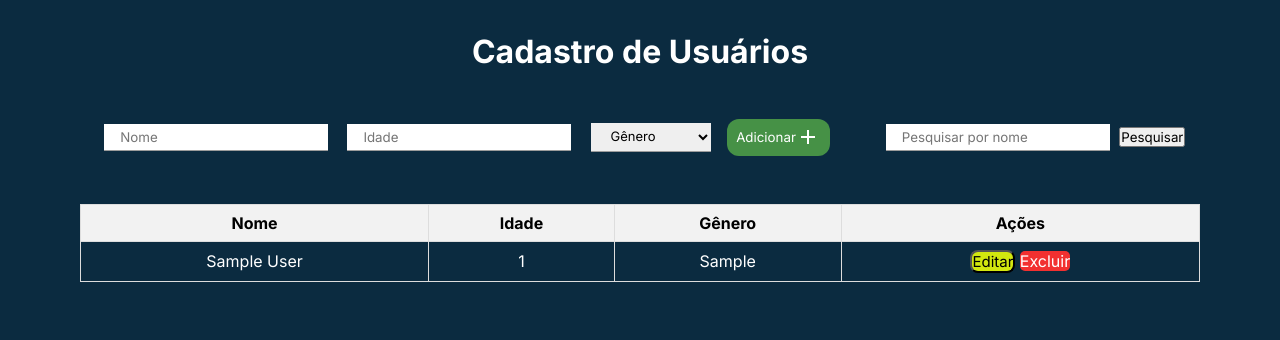
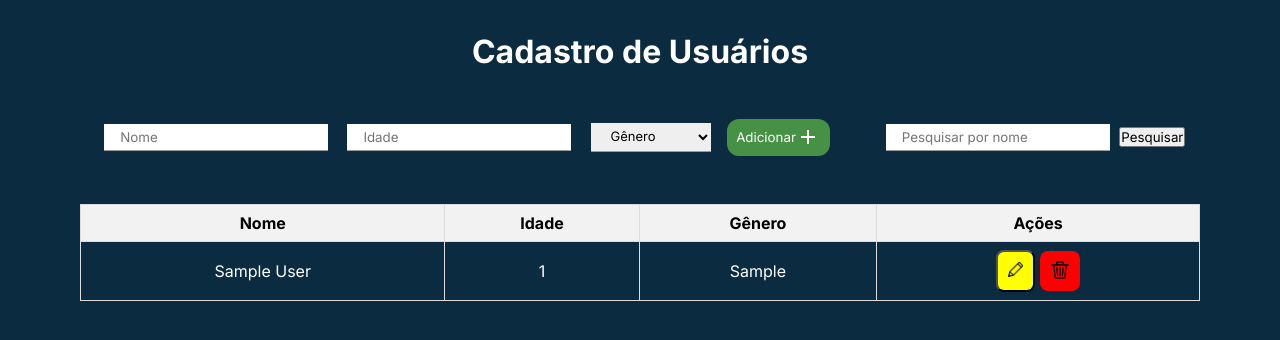
Before and after one commit to MisaAlves/crud, a PHP site: page / in a window 1280 px wide. Shown: the top 340 px of the page. Run offline with PHP 8.4, Linux system fonts and the light colour scheme; tables that the repository leaves empty or names only in its code hold one stand-in row (values such as "Sample post").

Commit message:
Add files via upload
Crud Atualizado 31/10/24

```diff
--- a/crud/index.php
+++ b/crud/index.php
@@ -88,8 +88,12 @@ $result = $conn->query($sql);
                     <td><?php echo htmlspecialchars($row['idade']); ?></td>
                     <td><?php echo htmlspecialchars($row['genero']); ?></td>
                     <td>
-                        <button class="edit" onclick="editUser(<?php echo $row['id']; ?>, '<?php echo htmlspecialchars($row['nome']); ?>', <?php echo $row['idade']; ?>, '<?php echo $row['genero']; ?>')">Editar</button>
-                        <a href="?delete=<?php echo $row['id']; ?>" onclick="return confirm('Tem certeza que deseja excluir?')"class="excluir">Excluir</a>
+                        <button class="edit" onclick="editUser(<?php echo $row['id']; ?>, '<?php echo htmlspecialchars($row['nome']); ?>', <?php echo $row['idade']; ?>, '<?php echo $row['genero']; ?>')">
+                        <img class="editar" src="imagem/editar.png" alt="editar">
+                    </button>
+                        <a href="?delete=<?php echo $row['id']; ?>" onclick="return confirm('Tem certeza que deseja excluir?')"class="excluir">
+                    <img class="exc" src="imagem/excluir.png" alt="excluir">
+                    </a>
                     </td>
                 </tr>
             <?php endwhile; ?>
--- a/crud/style.css
+++ b/crud/style.css
@@ -77,8 +77,9 @@ form {
 
 .table-wrapper {
     padding: 0 5rem;
+    border-radius: 5px;
+}
 
-}
 
 .btn-search {
   /* padding: 0.4rem 0.6rem; */
@@ -99,19 +100,30 @@ form {
     color: white;
 }
 
-.btn-add > span {
+.edit{
+    background-color: yellow;
+    padding: 10px;
+    border-radius: 8px;
+
+
+ }
+
+
+.editar{
+    width: 15px;
 
 }
 
-.edit{
+
+.excluir{
+    background-color: red;
+    padding: 10px;
     border-radius: 8px;
-    background-color: rgb(210, 231, 15);
-    font-size: 15px;
+    height: 20px;
+    align-items: center;
 }
 
-.excluir{
-    border-radius: 5px;
-    background-color: #F23030;
-    color: white;
-    text-decoration: none;
+.exc{
+    width: 20px;
+    margin-bottom: -3px;
 }
```
Also changed, not shown: crud/imagem/editar.png (added), crud/imagem/excluir.png (added).
